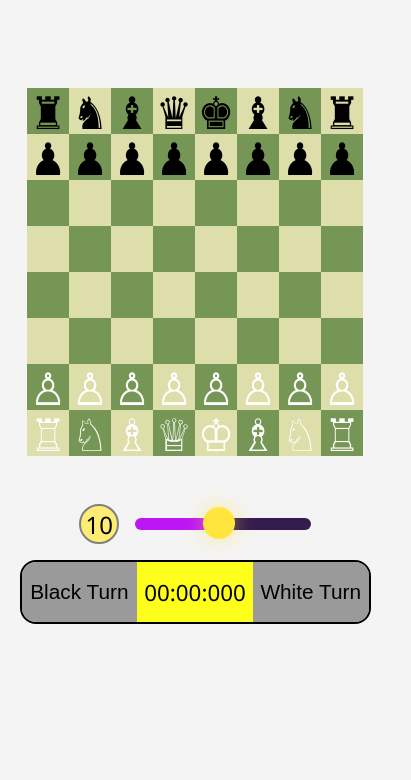
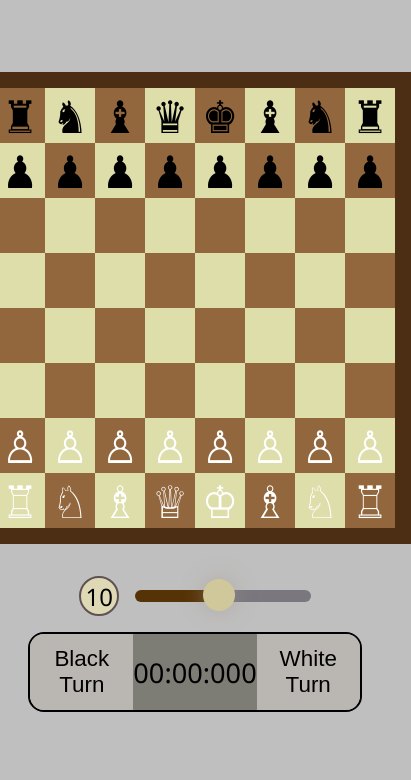
Before and after one commit to Harshul8824/Chess-, a plain HTML site: page index.html in a window 390 px wide. Shown: the part 64-844 px from the top of the page, 411 px wide, since content can reach past the window. Drawn offline with Linux system fonts and the light colour scheme.

Commit message:
add some css and also add js for improve stopwatch

```diff
--- a/script.js
+++ b/script.js
@@ -751,6 +751,7 @@ function handleSlider(){
 inputSlider.addEventListener("input",(e)=>{
     passwordLength=e.target.value;
     handleSlider();
+     document.querySelector(".time").textContent = `${passwordLength}:00:000`;
 });
 
 //add js for stopwatch
@@ -759,7 +760,6 @@ let timer;
 let miliseconds = 0;
 let seconds = 0;
 let minutes = 0;
-let hours = 0;
 let isRunning = false;
 
 function start() {
@@ -781,8 +781,7 @@ function reset() {
     seconds = 0;
     minutes = 10;
     hours = 0;
-    document.querySelector(".time").textContent = '00:00:00:000';
-
+    document.querySelector(".time").textContent = '00:00:000';
 }
 let c=0;
 let w_min=9,w_sec=59,w_msec=1000;
--- a/style.css
+++ b/style.css
@@ -3,13 +3,6 @@
     padding: 0;
     box-sizing: border-box;
     cursor: pointer;
-    outline: none;
-    -webkit-tap-highlight-color: transparent;
-
-/* for avoid copy  and search of pieces */
-        user-select: none;
-        -webkit-user-select: none;
-        -ms-user-select: none;
 }
 
 body {
@@ -19,7 +12,7 @@ body {
     justify-content: start;
     align-items:center;
     height: 100vh;
-    background-color: #f4f4f4;
+    background-color: #bfbfbf;
     font-family: 'Segoe UI', Tahoma, Geneva, Verdana, sans-serif;
     width: 100%;
     height: 100%;
@@ -32,6 +25,7 @@ body {
     align-items: center;
     flex-direction: column;
     position: relative;
+    border: 1rem solid #4B2E14;
 }
 .chessboard{
     display: grid;
@@ -47,10 +41,9 @@ body {
     font-size: 3.5em;
     /* font-weight:600; */
     color: rgb(255, 255, 255);
-    outline: none;
 }
 .dark {
-    background-color: #769656;
+    background-color: #92673d;
 }
 .light {
     background-color: #dedeab;
@@ -85,7 +78,7 @@ font-size: 2rem;
    justify-content: space-between;
    align-items: center;
    width: 10rem;
-   height: 20rem;
+   height: 30rem;
    border-radius: 1rem;
    overflow: hidden;
    border: 2px solid black;
@@ -93,8 +86,8 @@ font-size: 2rem;
 }
 .bTurn,.wTurn{
 width: 100%;
-height: 6.3rem;
-background-color: rgba(130, 130, 130, 0.785);
+height: 11.3rem;
+background-color: #bab6b2;
 border: none;
 font-size: 1.4rem;
 }
@@ -106,7 +99,7 @@ font-size: 1.4rem;
     width: 100%;
     height: 7.2rem;
     font-size: 1.7rem;
-    background-color: rgba(255, 255, 0, 0.89);
+    background-color: rgba(117, 117, 110, 0.89);
 }
 .butt{
     display: flex;
@@ -222,8 +215,8 @@ main{
     justify-content: center;
     align-items: center;
     font-size: 1.5rem;
-    border: 2px solid gray;
-    background-color: #ffec73;
+    border: 2px solid rgb(96, 82, 82);
+    background-color: #ded9b4;
     border-radius: 50%;
     height: 2.5rem;
     width: 2.5rem;
@@ -234,11 +227,11 @@ main{
     width: 50%;
     height: 0.75rem;
     cursor:pointer;
-    background-color: hsl(268, 47%, 21%);
+    background-color: hsl(263, 3%, 48%);
     border-radius: 1rem;
     /* margin-top: 2rem; */
     /* margin-bottom: 1.5rem; */
-    background-image: linear-gradient(hsl(285, 91%, 52%),hsl(285, 91%, 52%));
+    background-image: linear-gradient(hsl(34, 87%, 18%),hsl(34, 84%, 18%));
     background-repeat: no-repeat;
     border: none;
     outline: none;
@@ -250,19 +243,19 @@ main{
     height: 2rem;
     width: 2rem;
     border-radius: 50%;
-    background-color: hsl(52, 100%, 62%);
+    background-color: hsl(51, 36%, 71%);
    cursor: pointer;
    margin-top: -3px;
-   box-shadow: 0px 0px 20px 0px rgba(255, 229, 61, 0.50);
+   box-shadow: 0px 0px 20px 0px rgba(167, 155, 141, 0.5);
    transition: all 100ms ease-in;
 }
 .slider:focus{
-    outline: 3px solid hsl(52, 100%, 62%);
+    outline: 3px solid hsl(31, 75%, 30%);
 }
 .slider::-webkit-slider-thumb:hover{
-    outline: 2px solid hsl(52, 100%, 62%);
-    background-color: hsl(285, 91%, 52%);
-    box-shadow: 0px 0px 25px 5px rgba(255,229,61,0.80);
+    outline: 2px solid hsl(37, 91%, 28%);
+    background-color: hsl(36, 75%, 34%);
+    box-shadow: 0px 0px 25px 5px rgba(143, 138, 105, 0.8);
 }
 
 @media (max-width:938px) {
@@ -270,14 +263,13 @@ main{
         gap: 5rem;
     }
     .chessboard{
-        padding: 1rem;
         display: grid;
         grid-template-columns: repeat(8, 1fr);
     }
 
     .cell {
-        width: 42px;
-        height: 46px;
+        width: 50px;
+        height: 55px;
         display: flex;
         justify-content: center;
         align-items: center;
@@ -290,34 +282,19 @@ main{
      }
      .stopWatch{
         flex-direction: row;
-        width: 100%;
-        height: 4rem;
+        width: 95%;
+        height: 5rem;
      }
      .setTime{
         width: 90%;
         gap: 1rem;
      }
-     .time{
-        font-size: 1.4rem;
-     }
      .history{
         width: 60%;
         height: 30rem;
      }
-     .wTurn{
-        font-size: 1.3rem;
-     }
-     .bTurn{
-        font-size: 1.3rem;
-     }
      ul li{
         font-size: 1.2em;
      }
-     .replacePawn{
-        width: 90%;
-        gap: 1.5rem;
-     }
-     .winnerText{
-        padding-left: 10px;
-     }
+
 }
```
